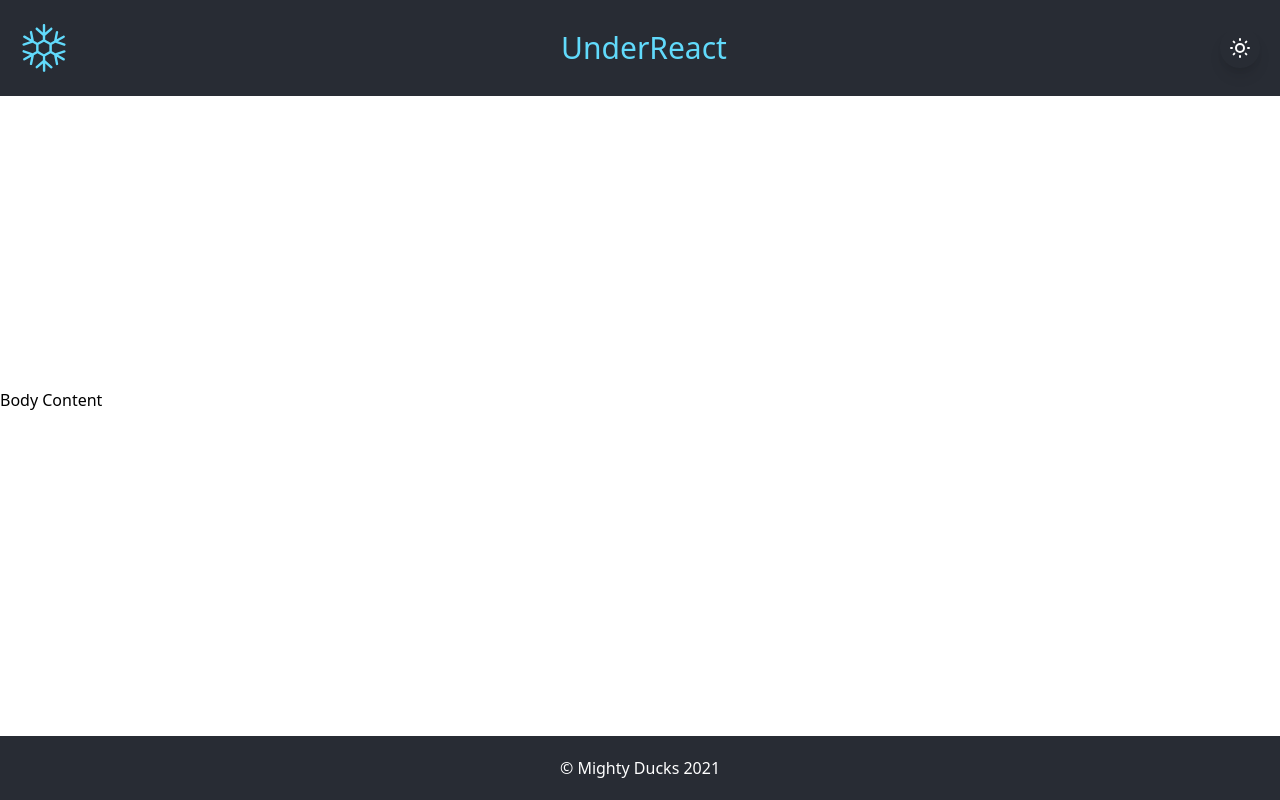
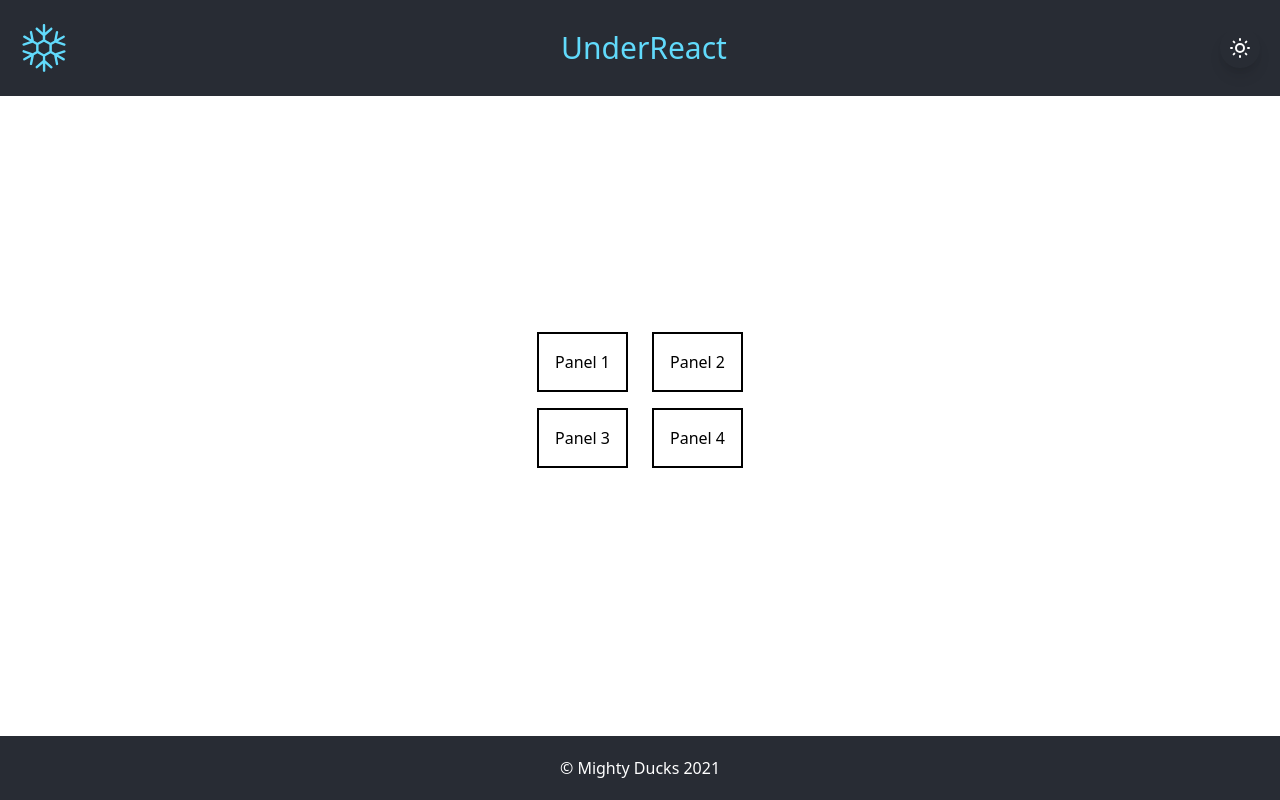
Before and after one commit to Holberton-Webstack-Portfolio-Project/UnderReact, a React (Create React App) app: page / in a window 1280 px wide. Built offline with nearby package versions, Linux system fonts and the light colour scheme.

Commit message:
[DEV] Experiment with grid system for body page content

```diff
--- a/src/components/Body.js
+++ b/src/components/Body.js
@@ -1,7 +1,23 @@
 export default function Body() {
     return (
-    <div className="Body">
-        <h1>Body Content</h1>
+     <div className="
+     mx-auto
+     grid
+     grid-flow-col
+     grid-rows-2 grid-cols-2 gap-4
+     ">
+    <div className="border-black border-2 mx-1">
+        <p className="p-4">Panel 1</p>
+      </div>
+      <div class="col-start-2 border-black border-2 mx-1">
+      <p className="p-4">Panel 2</p>
+    </div>
+    <div className="border-black border-2 mx-1">
+      <p className="p-4">Panel 3</p>
+    </div>
+    <div className="border-black border-2 mx-1">
+      <p className="p-4">Panel 4</p>
+    </div>
     </div>
     )
 }
```
